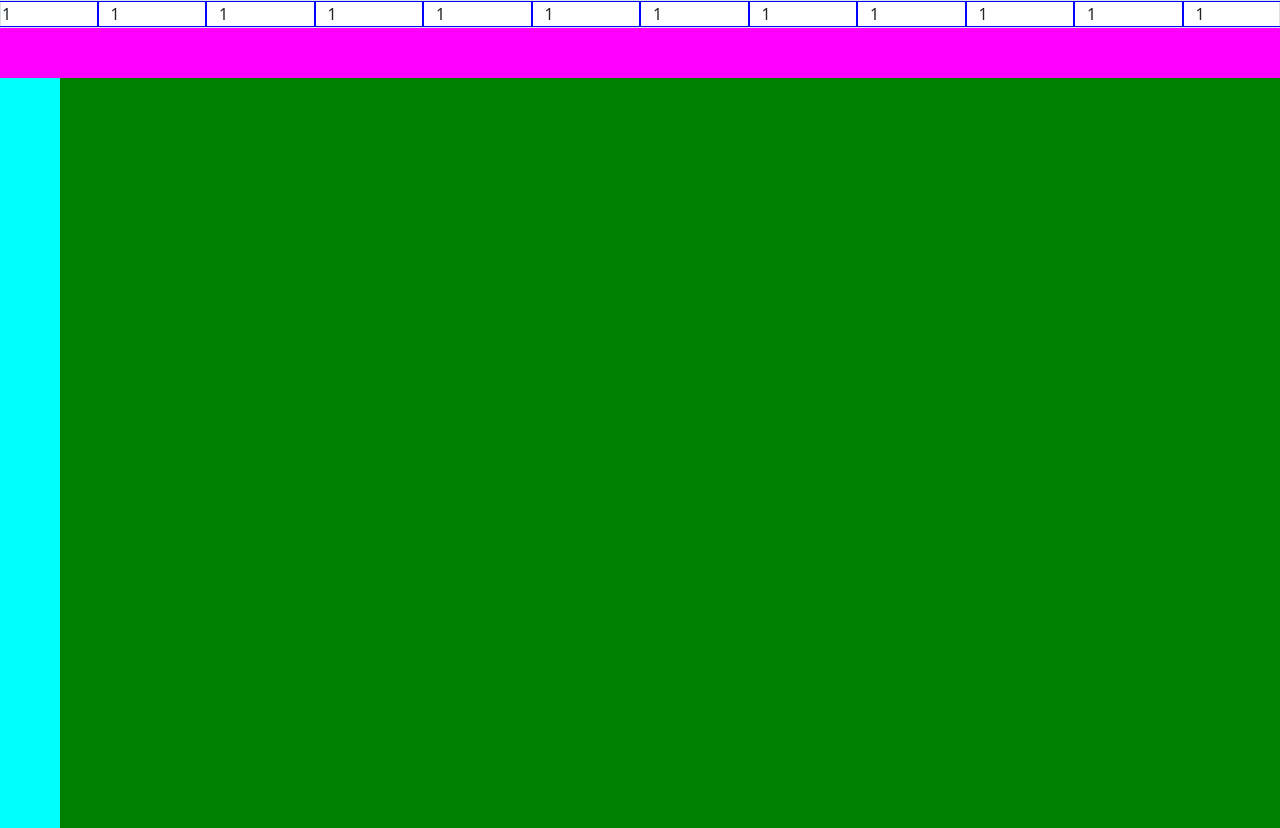
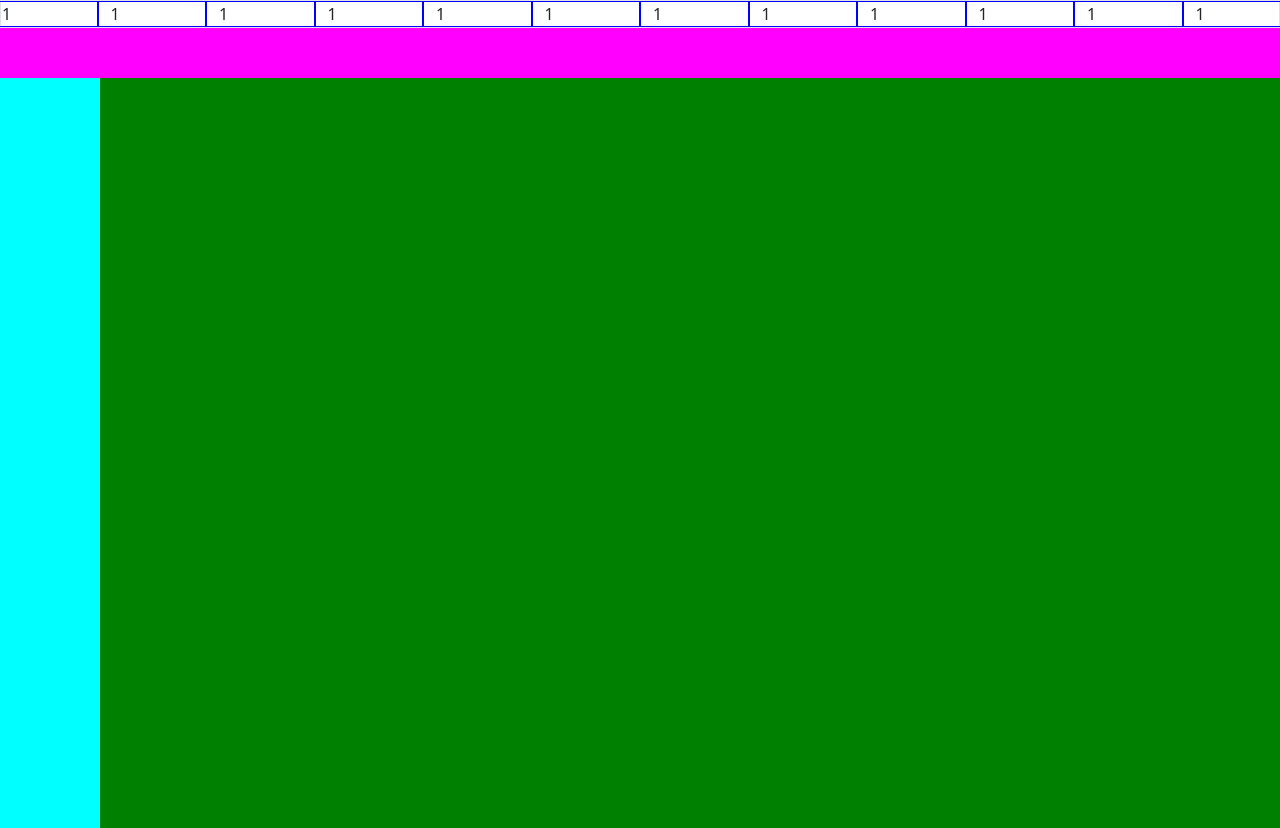
Before and after one commit to Michelazani/html-css-bootstrap-dashboard, a plain HTML site: page index.html in a window 1280 px wide. Drawn offline with nearby package versions, Linux system fonts and the light colour scheme.

Commit message:
data dimensione a sidebar in lg

```diff
--- a/index.html
+++ b/index.html
@@ -49,11 +49,11 @@
     </header>
 
 
-        <div class="wrapper">
-        <div class="aside">
+    <div class="wrapper">
 
+        <section class="aside">
 
-        </div>
+        </section>
 
 
 
@@ -67,6 +67,7 @@
             <section>
 
             </section>
+
         </main>
 
     </div>
--- a/style/style.css
+++ b/style/style.css
@@ -1,21 +1,24 @@
+/* DA TOGLIERE ALLA FINE */
+
 div.border .row .col-1{
     border: 1px solid blue;
 }
 
+/* TOLGO BACKGROUND */
 
 header{
     background-color:  magenta;
     height: 50px;
 }
-div.aside{
+section.aside{
     background-color: aqua;
-    width: 60px;
+    width: 80px;
     height: calc(100vh - 50px) ;
 }
 
 main{
     background-color:  green;
-    width: calc(100vw - 60px);
+    width: calc(100vw - 80px);
     height: calc(100vh - 50px) ;
 }
 
@@ -27,3 +30,21 @@ main{
     display: flex;
     flex-wrap: wrap;
 }
+
+
+
+
+/* MEDIA LG */
+
+@media screen and (min-width: 992px) {
+
+    section.aside{
+    background-color: aqua;
+    width: 100px;
+}
+
+main{
+    background-color:  green;
+    width: calc(100vw - 100px);
+}
+}
```
